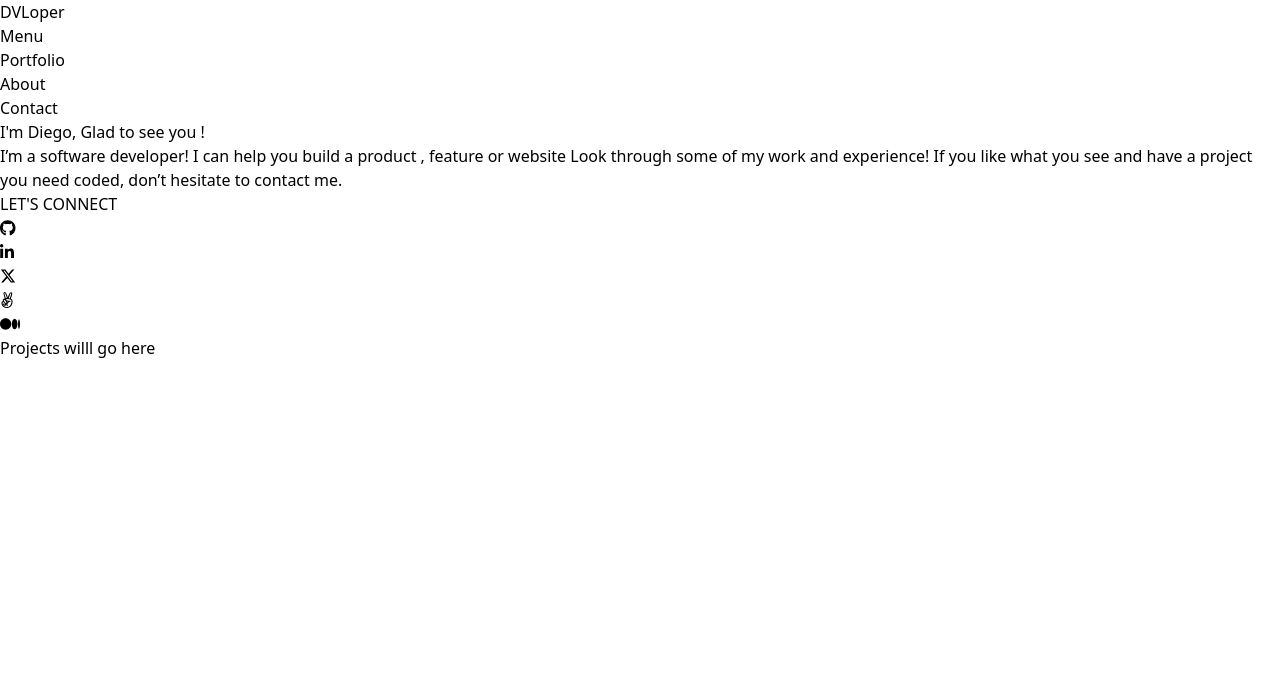
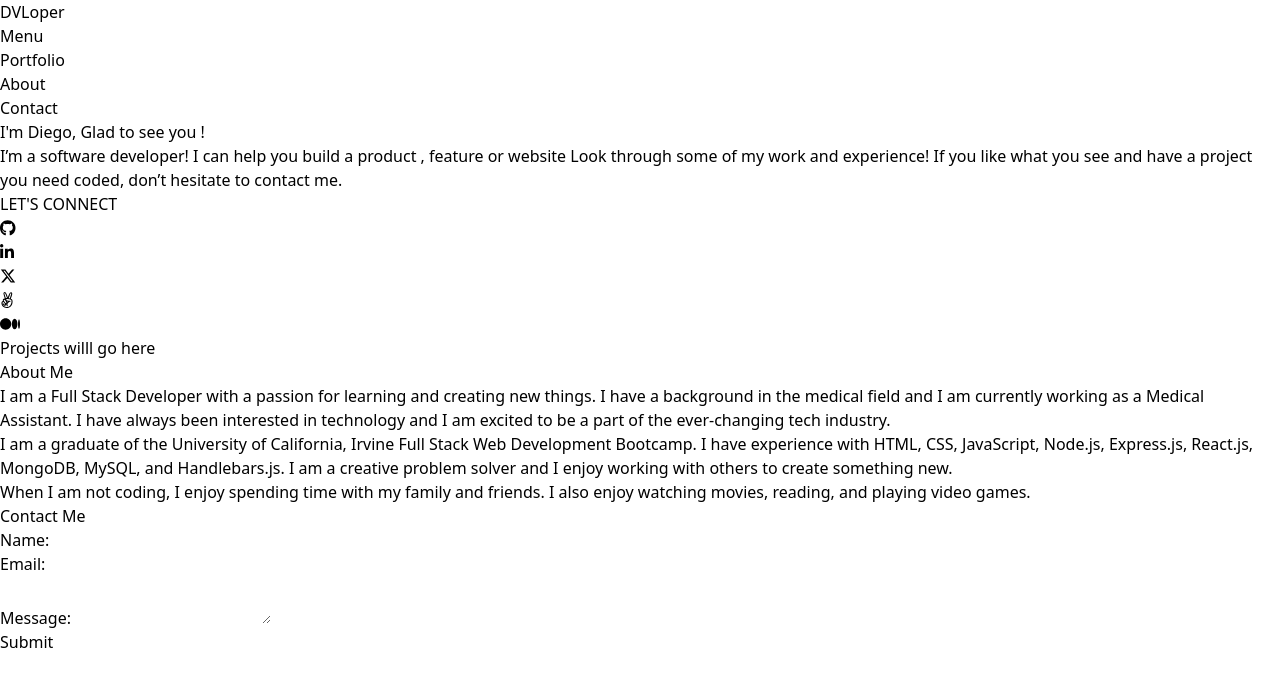
Before and after one commit to Diegogagan2587/Diegogagan2587.github.io, a React (Vite) app: page / in a window 1280 px wide. Shown: the top 686 px of the page. Built offline with nearby package versions, Linux system fonts and the light colour scheme.

Commit message:
Import About and ConcatForm components

```diff
--- a/src/App.jsx
+++ b/src/App.jsx
@@ -1,6 +1,8 @@
 import IntroductionSection from './sections/IntroductionSection';
 import NavigationBar from './components/NavigationBar';
 import PortfolioSection from './sections/PortfolioSection';
+import AboutSection from './sections/AboutSection';
+import ContactForm from './sections/ContactForm';
 
 
 function App() {
@@ -12,6 +14,8 @@ function App() {
       <main>
         <IntroductionSection />
         <PortfolioSection />
+        <AboutSection />
+        <ContactForm />
       </main>
     </>
   );
```
